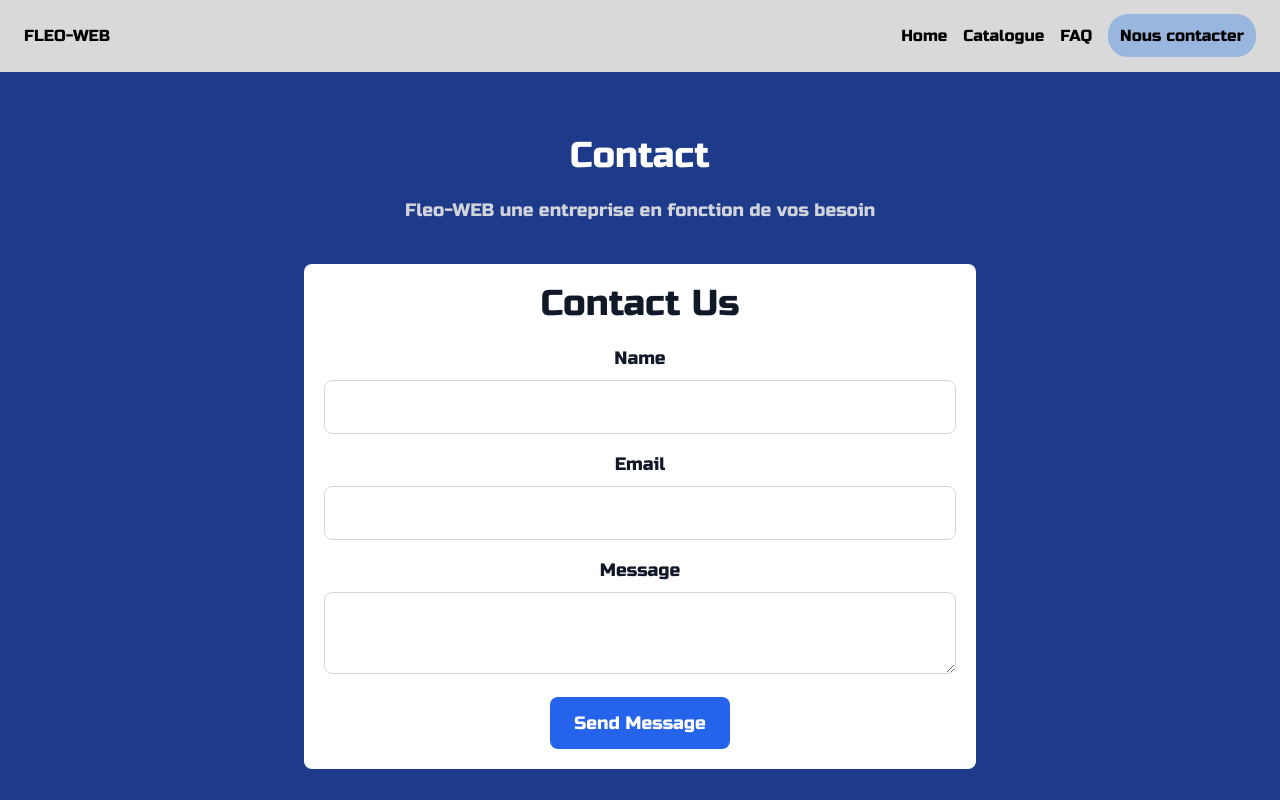
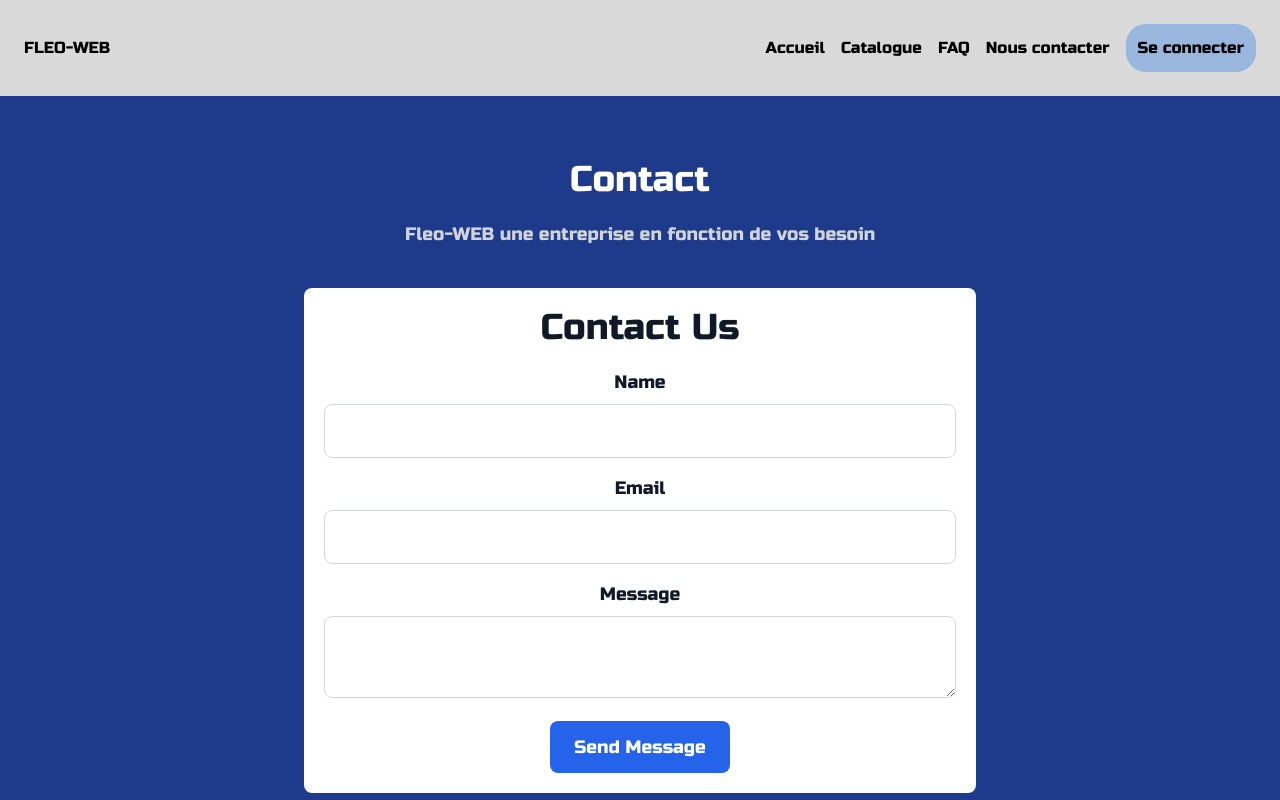
Before and after one commit to laflut3/catalogue_site, a Next.js app in the folder frontend/: page /Contact in a window 1280 px wide. Shown: the top 800 px of the page. Built offline with nearby package versions, Linux system fonts and the light colour scheme.

Commit message:
feat(): Nav bar prete a acceuillir utilisateur

```diff
--- a/frontend/src/components/général/NavBar.tsx
+++ b/frontend/src/components/général/NavBar.tsx
@@ -1,20 +1,56 @@
-import React from 'react';
+import React, { useState } from 'react';
+import Link from 'next/link';
 import styles from '@/styles/général/NavBarStyle.module.css';
 
+// Définir une interface pour les propriétés des liens
+interface LinkProps {
+    link: string;
+    name: string;
+}
+
+// Composant pour les liens de navigation
+const NavLink = ({ link, name }: LinkProps) => (
+    <Link href={link}>{name}</Link>
+);
+
+// Composant pour le dernier lien de navigation
+const LastNavLink = ({ link, name }: LinkProps) => (
+    <Link href={link} className={`${styles.color} p-3`}>{name}</Link>
+);
+
 const NavBar = () => {
+    // État pour suivre si l'utilisateur est connecté
+    const [isLoggedIn, setIsLoggedIn] = useState(false);
+    const userProfileImage = "https://via.placeholder.com/40"; // URL de l'image de profil
+
+    // Définir les liens de navigation
+    const links: LinkProps[] = [
+        { link: "/Accueil", name: "Accueil" },
+        { link: "/Catalogue", name: "Catalogue" },
+        { link: "/FAQ", name: "FAQ" },
+        { link: "/Contact", name: "Nous contacter" }
+    ];
+
     return (
         <header>
             <nav className="font-Russo flex space-x-10 justify-between items-center text-center p-6">
                 <p>FLEO-WEB</p>
-                <div className="space-x-4">
-                    <a href="/Accueil">Home</a>
-                    <a href="/Catalogue">Catalogue</a>
-                    <a href="/FAQ">FAQ</a>
-                    <a href="/Contact" className={`${styles.color} p-3`}>Nous contacter</a>
+                <div className="flex space-x-4 items-center">
+                    {links.map((linkProps, index) => (
+                        <NavLink key={index} {...linkProps} />
+                    ))}
+                    {isLoggedIn ? (
+                        <div className="flex items-center space-x-4">
+                            <LastNavLink link="/Contact" name="Nous contacter" />
+                            <img src={userProfileImage} alt="Profile" className="rounded-full w-10 h-10" />
+                        </div>
+                    ) : (
+                        <LastNavLink link="/Sign" name="Se connecter" />
+                    )}
                 </div>
             </nav>
         </header>
-    )
-}
+    );
+};
 
 export default NavBar;
```
